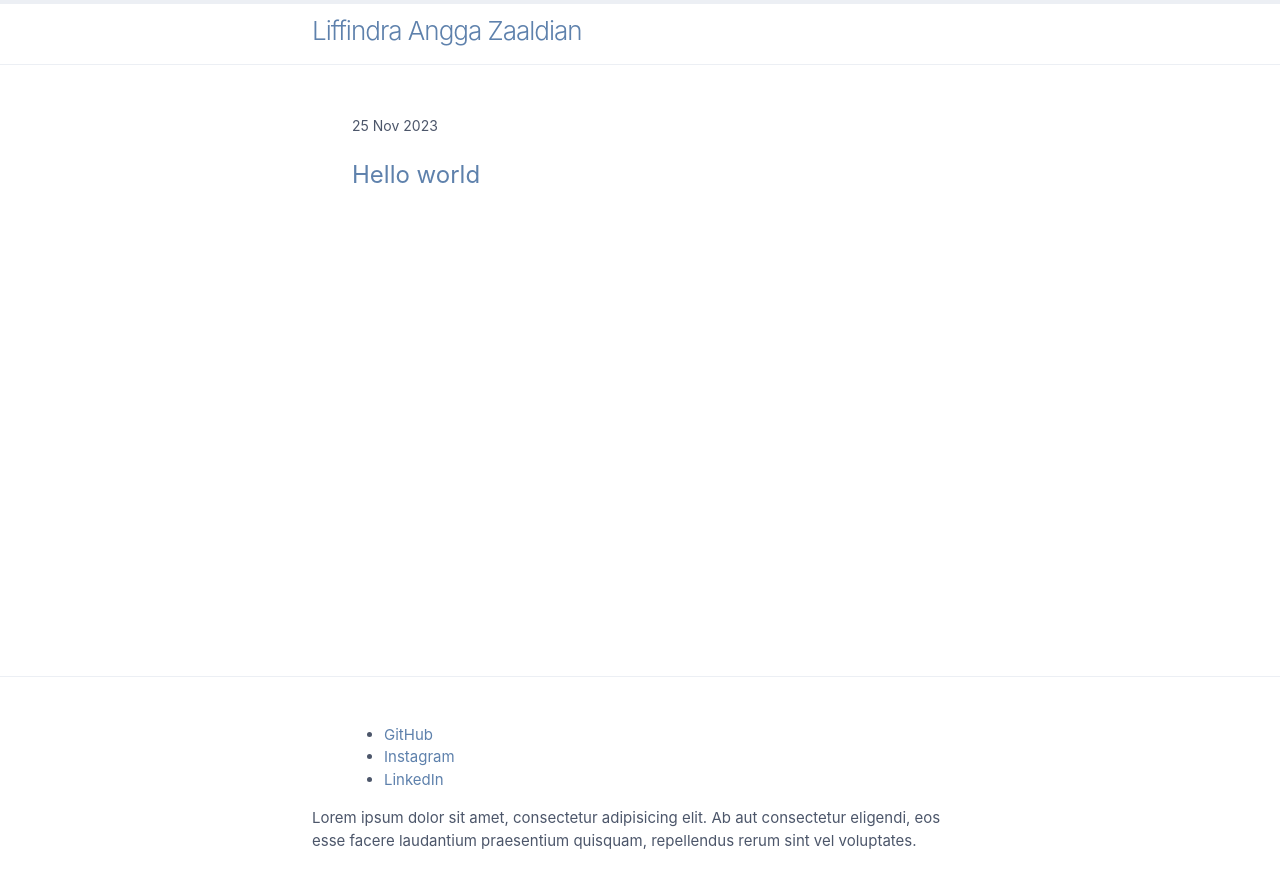
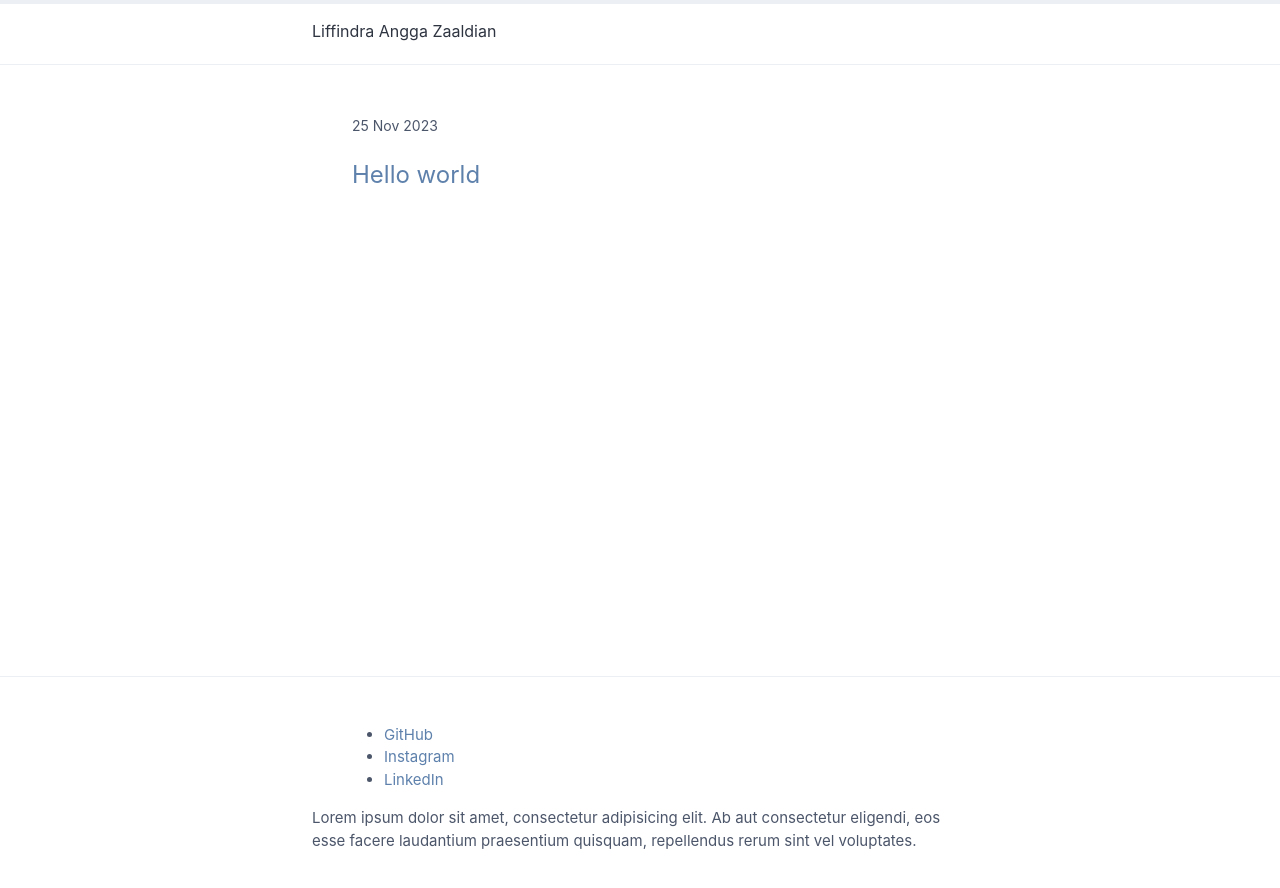
Before and after one commit to findrakecil/findrakecil.github.io, a Jekyll site: the page built from index.html, in a window 1280 px wide. Shown: the top 888 px of the page. Built offline with Jekyll 4.4.1, drawn with Linux system fonts in a browser that asks for light colours; the list of posts is cut into pages by our own code.

```diff
--- a/_layouts/default.html
+++ b/_layouts/default.html
@@ -13,7 +13,7 @@
 <body>
 <header class="site-header">
   <div class="wrapper">
-    <a class="site-title" href="{{ '/' | relative_url }}">{{ site.title | escape }}</a>
+    {{ site.title | escape }}
   </div>
 </header>
 
```
